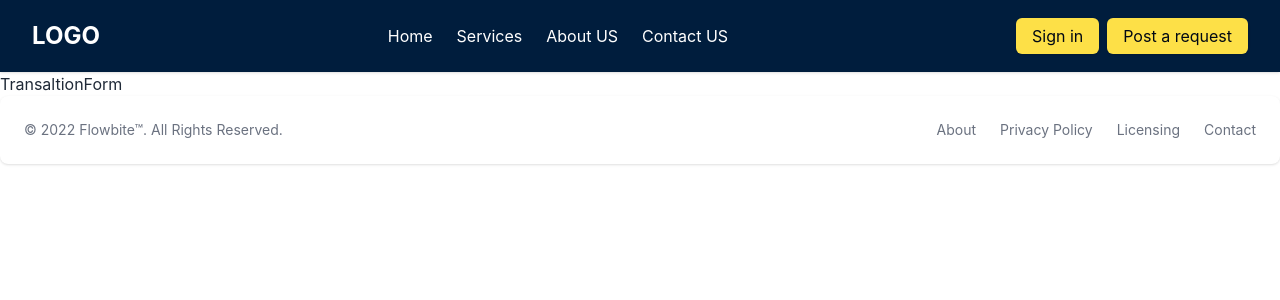
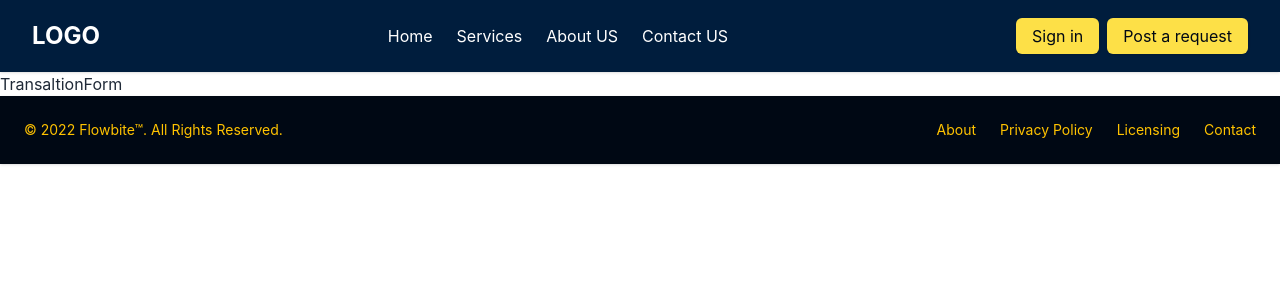
Before and after one commit to Quantumminded/front-end, a React (Create React App) app: page /TransaltionForm in a window 1280 px wide. Shown: the top 300 px of the page. Built offline with nearby package versions, Linux system fonts and the light colour scheme.

Commit message:
changing bg and text color in footer

```diff
--- a/src/Footer.js
+++ b/src/Footer.js
@@ -4,10 +4,10 @@ function Footer() {
   return (
 
 
-<footer className="p-4 bg-white rounded-lg shadow md:flex md:items-center md:justify-between md:p-6 dark:bg-gray-800">
-    <span className="text-sm text-gray-500 sm:text-center dark:text-gray-400">© 2022 <a href="https://flowbite.com/" className="hover:underline">Flowbite™</a>. All Rights Reserved.
+<footer className="p-4 bg-b1 shadow md:flex md:items-center md:justify-between md:p-6 dark:bg-gray-800">
+    <span className="text-sm text-y1 sm:text-center dark:text-y1">© 2022 <a href="https://flowbite.com/" className="hover:underline">Flowbite™</a>. All Rights Reserved.
     </span>
-    <ul className="flex flex-wrap items-center mt-3 text-sm text-gray-500 dark:text-gray-400 sm:mt-0">
+    <ul className="flex flex-wrap items-center mt-3 text-sm text-y1 dark:text-gray-400 sm:mt-0">
         <li>
             <a href="/" className="mr-4 hover:underline md:mr-6 ">About</a>
         </li>
```
